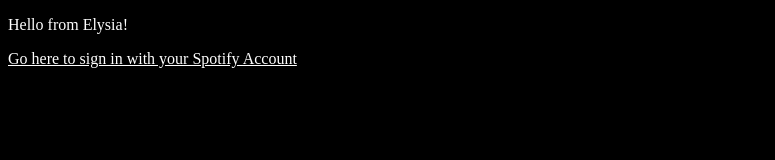
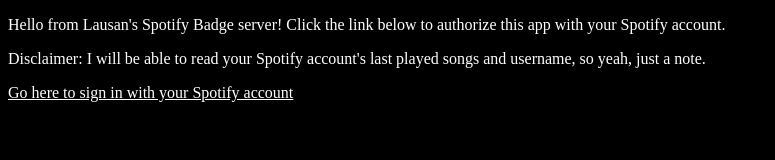
Before and after one commit to lausan3/shields-io-badge-server, a website: page public/index.html in a window 1280 px wide. Shown: the whole page, without its empty margins (0-775 px from the left). Drawn offline with Linux system fonts and the light colour scheme.

Commit message:
Add: Disclaimer on page

```diff
--- a/public/index.html
+++ b/public/index.html
@@ -6,8 +6,15 @@
     <title>Welcome to Elysia</title>
     <meta name="google-site-verification" content="geOm51ToailjmuohewhSa-vWPhKNlWIo3s_PR8fms40" />
 </head>
+<style>
+    p, a {
+        color: white;
+        background-color: black;
+    }
+</style>
 <body style="background-color: black;">
-    <p style="color: white">Hello from Elysia!</p>
-    <a style="color: white" href="https://lausan-badge-server-10c6eb697973.herokuapp.com/signin/authorize">Go here to sign in with your Spotify Account</a>
+    <p>Hello from Lausan's Spotify Badge server! Click the link below to authorize this app with your Spotify account.</p>
+    <p>Disclaimer: I will be able to read your Spotify account's last played songs and username, so yeah, just a note.</p>
+    <a href="https://lausan-badge-server-10c6eb697973.herokuapp.com/signin/authorize">Go here to sign in with your Spotify account</a>
 </body>
 </html>
```
